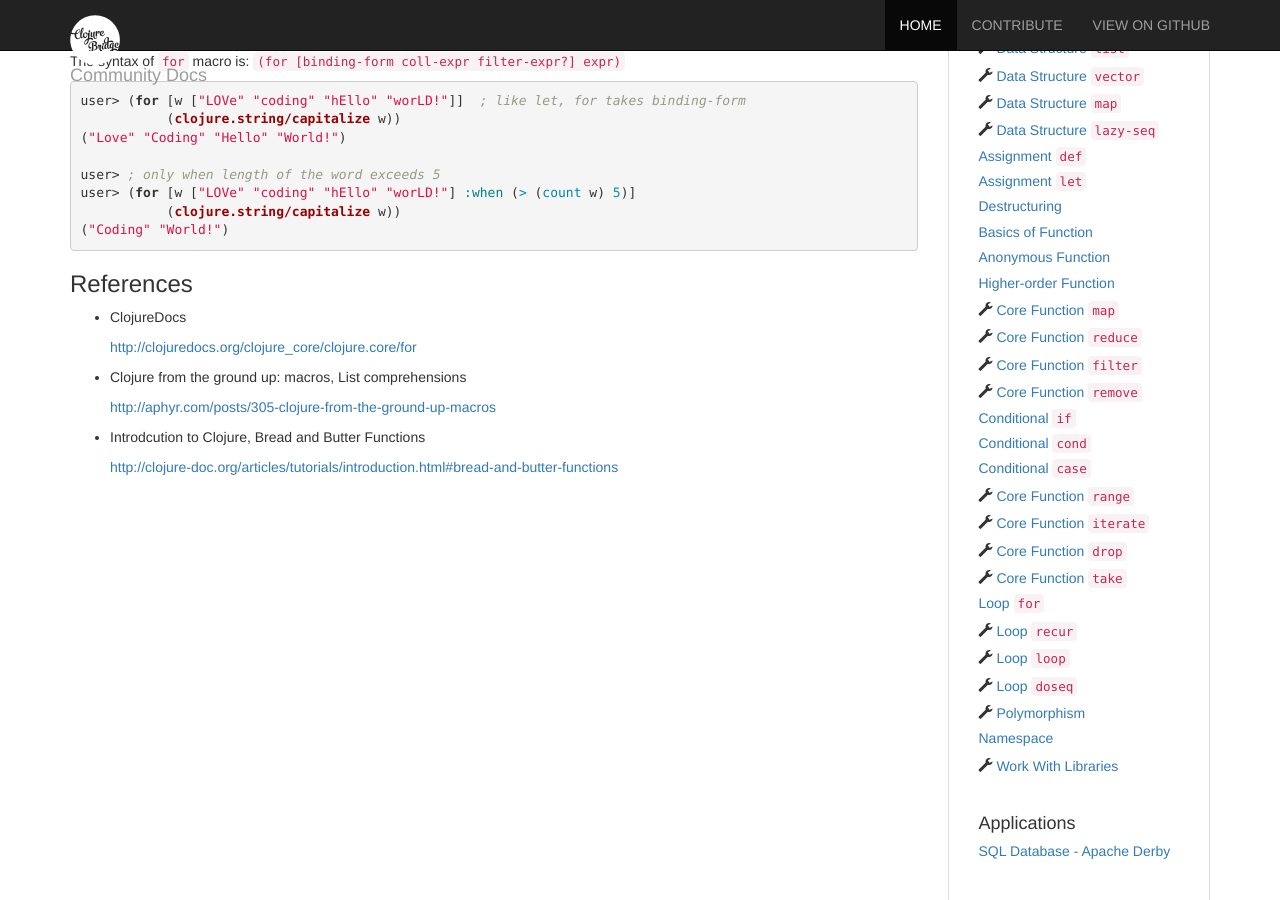
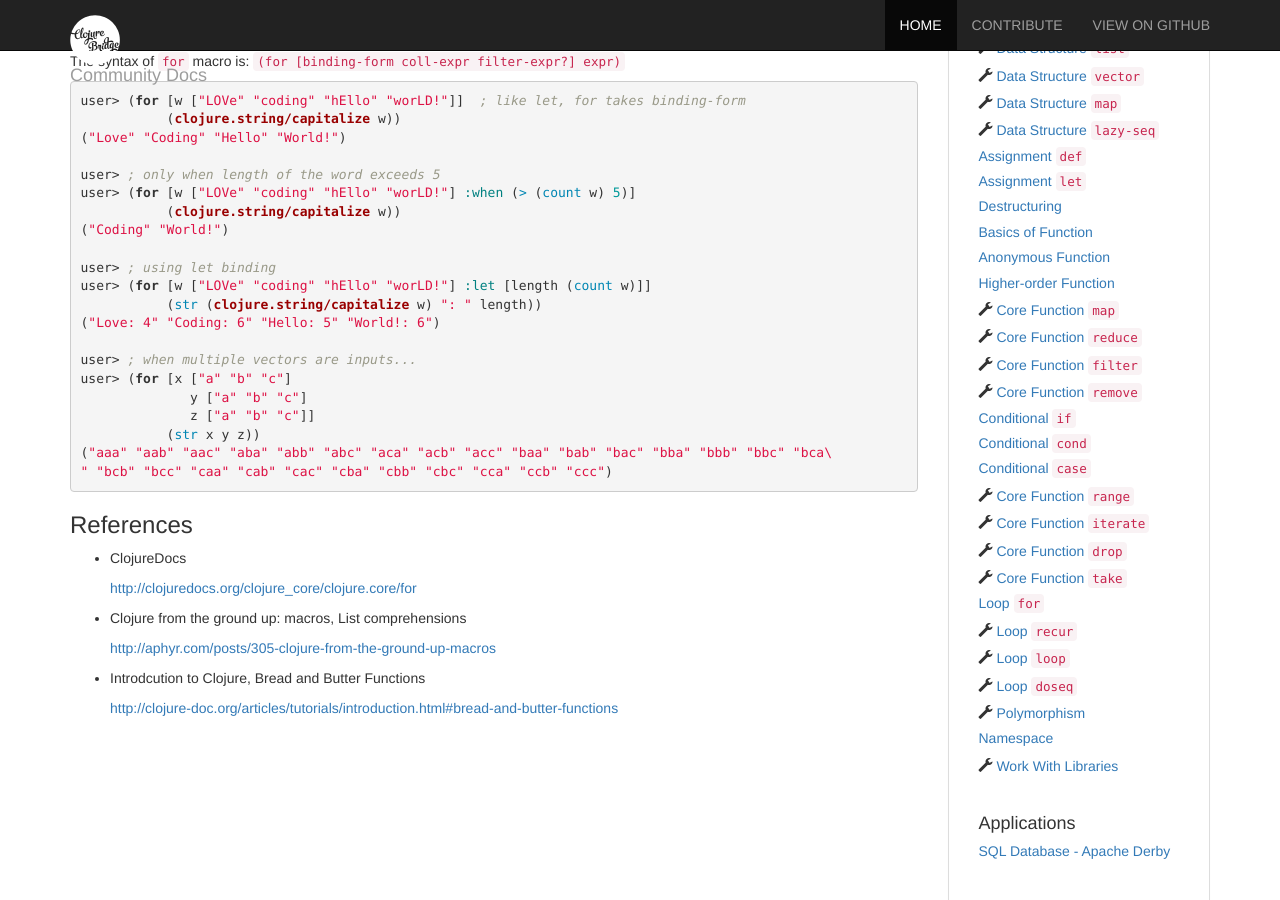
Before and after one commit to ClojureBridge/community-docs, a Jekyll site: the page built from docs/clojure/for.md, in a window 1280 px wide and 900 px high, scrolled down 405 px. Built offline with Jekyll 4.4.1, drawn with Linux system fonts in a browser that asks for light colours; nearby versions of some CDN libraries.

Commit message:
Adds for section

```diff
--- a/docs/clojure/for.md
+++ b/docs/clojure/for.md
@@ -32,6 +32,19 @@ user> ; only when length of the word exceeds 5
 user> (for [w ["LOVe" "coding" "hEllo" "worLD!"] :when (> (count w) 5)]
            (clojure.string/capitalize w))
 ("Coding" "World!")
+
+user> ; using let binding
+user> (for [w ["LOVe" "coding" "hEllo" "worLD!"] :let [length (count w)]]
+           (str (clojure.string/capitalize w) ": " length))
+("Love: 4" "Coding: 6" "Hello: 5" "World!: 6")
+
+user> ; when multiple vectors are inputs...
+user> (for [x ["a" "b" "c"]
+              y ["a" "b" "c"]
+              z ["a" "b" "c"]]
+           (str x y z))
+("aaa" "aab" "aac" "aba" "abb" "abc" "aca" "acb" "acc" "baa" "bab" "bac" "bba" "bbb" "bbc" "bca\
+" "bcb" "bcc" "caa" "cab" "cac" "cba" "cbb" "cbc" "cca" "ccb" "ccc")
 {% endhighlight %}
 
 
```
